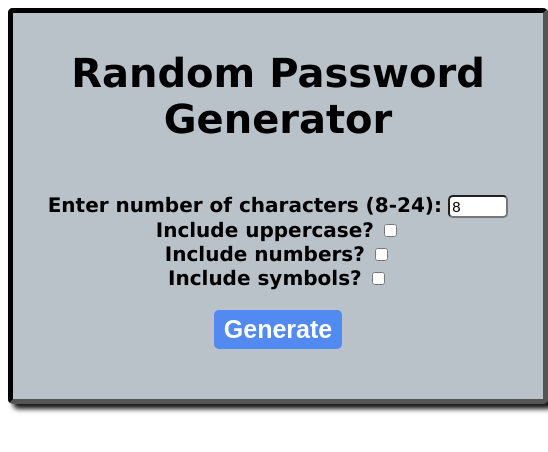
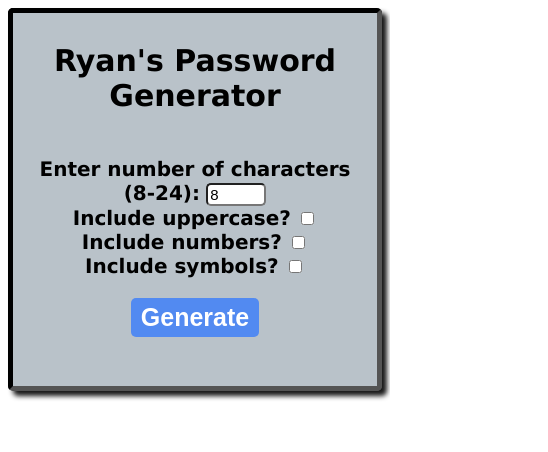
Before and after one commit to RyanGustafson3104/Ryan-s-Password-Generator, a plain HTML site: page index.html in a window 390 px wide. Shown: the whole page, 548 px wide, since content can reach past the window. Drawn offline with Linux system fonts and the light colour scheme.

Commit message:
Add files via upload
Should make it so the site doesn't go off-screen on most phones.

```diff
--- a/index.html
+++ b/index.html
@@ -8,7 +8,7 @@
 </head>
 <body>
     <div id="container">
-        <h1>Random Password Generator</h1><br>
+        <h1>Ryan's Password Generator</h1><br>
 
         <label>Enter number of characters (8-24):</label>
         <input id="numOfChars" type="number"><br>
--- a/style.css
+++ b/style.css
@@ -1,15 +1,33 @@
+@media (max-width: 480px) {
+    #container {
+        font-size: 1em;
+        min-width: 0;
+        padding: 10px;
+    }
+
+    #container h1 {
+        font-size: 1.5em;
+    }
+
+    #container button {
+        margin: 15px 0;
+    }
+
+    #result{
+        font-size: 0.95em;
+    }
+}
+
 #container{
     font-family:'Lucida Sans', 'Lucida Sans Regular', 'Lucida Grande', 'Lucida Sans Unicode', Geneva, Verdana, sans-serif;
     font-size: 1.25em;
     text-align: center;
-    min-width: 500px;
+    min-width: 300px;
     max-width: 600px;
     background-color: rgb(185, 194, 201);
     margin: 0 auto;
-    border: 5px;
-    border-style: inset;
+    border: 5px inset black;
     border-radius: 5px;
-    border-color: black;
     box-shadow: 5px 5px 5px rgb(24, 24, 24);
     padding: 10px 15px;
 }
@@ -35,3 +53,7 @@
     color: white;
     cursor: pointer;
 }
+
+#result {
+    overflow-wrap: anywhere;
+}
```
